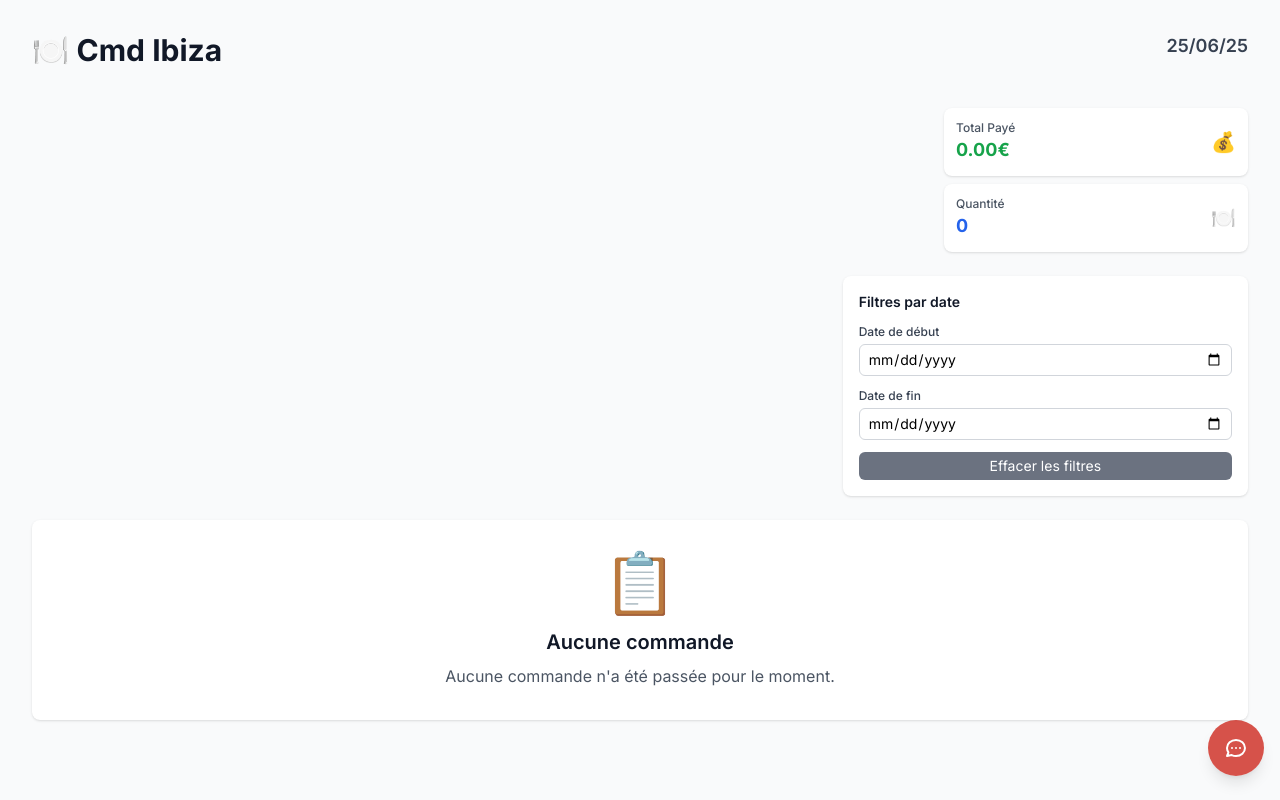
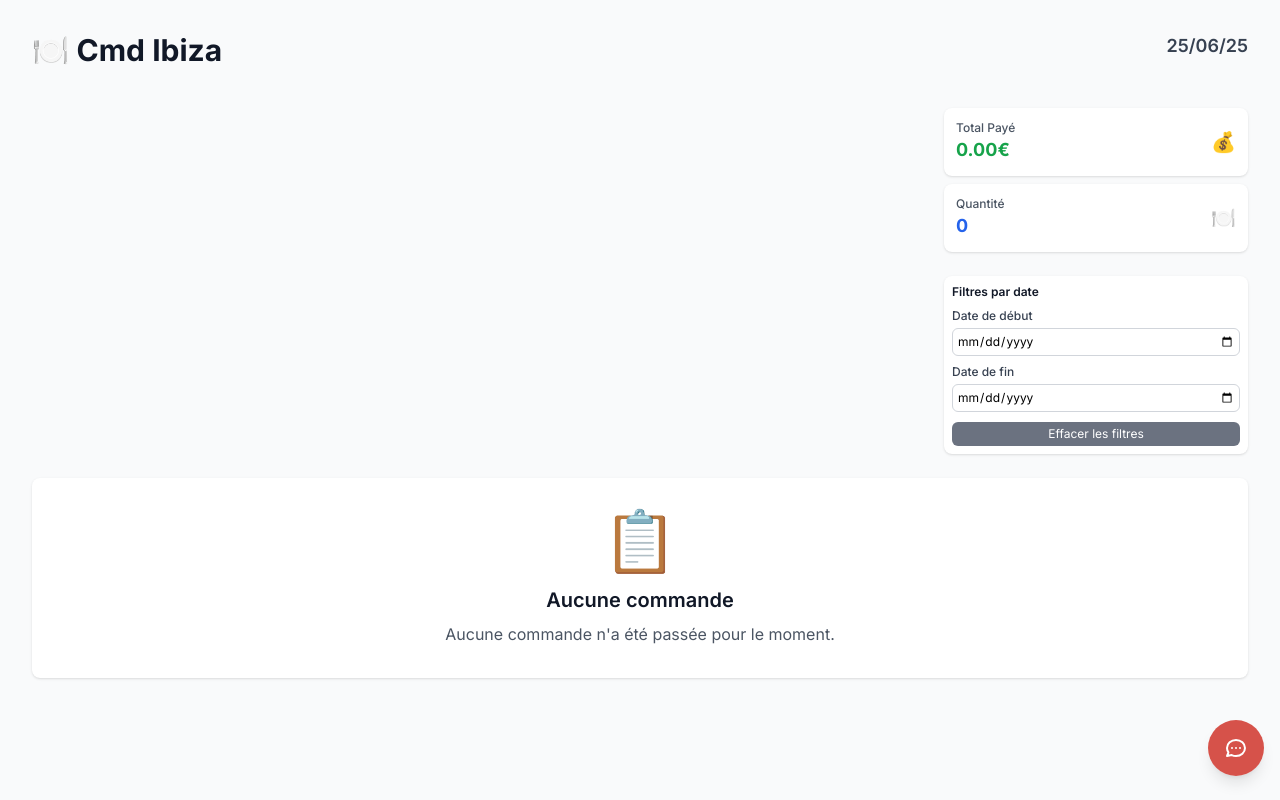
Before and after one commit to jimeye/mekboubaV3, a Next.js app: page /commandes in a window 1280 px wide. Built offline with nearby package versions, Linux system fonts and the light colour scheme.

Commit message:
Filtres : même largeur que compteurs et hauteur réduite de moitié

```diff
--- a/app/commandes/page.js
+++ b/app/commandes/page.js
@@ -162,9 +162,9 @@ export default function CommandesPage() {
 
         {/* Filtres de date */}
         <div className="flex justify-end mb-6">
-          <div className="bg-white rounded-lg shadow p-4 w-1/3">
-            <h3 className="text-sm font-semibold text-gray-900 mb-3">Filtres par date</h3>
-            <div className="space-y-3">
+          <div className="bg-white rounded-lg shadow p-2 w-1/4">
+            <h3 className="text-xs font-semibold text-gray-900 mb-2">Filtres par date</h3>
+            <div className="space-y-2">
               <div>
                 <label className="block text-xs font-medium text-gray-700 mb-1">
                   Date de début
@@ -173,7 +173,7 @@ export default function CommandesPage() {
                   type="date"
                   value={startDate}
                   onChange={(e) => setStartDate(e.target.value)}
-                  className="w-full px-2 py-1 text-sm border border-gray-300 rounded-md focus:outline-none focus:ring-2 focus:ring-blue-500"
+                  className="w-full px-1 py-1 text-xs border border-gray-300 rounded-md focus:outline-none focus:ring-2 focus:ring-blue-500"
                 />
               </div>
               <div>
@@ -184,20 +184,20 @@ export default function CommandesPage() {
                   type="date"
                   value={endDate}
                   onChange={(e) => setEndDate(e.target.value)}
-                  className="w-full px-2 py-1 text-sm border border-gray-300 rounded-md focus:outline-none focus:ring-2 focus:ring-blue-500"
+                  className="w-full px-1 py-1 text-xs border border-gray-300 rounded-md focus:outline-none focus:ring-2 focus:ring-blue-500"
                 />
               </div>
               <div>
                 <button
                   onClick={clearFilters}
-                  className="w-full px-3 py-1 text-sm bg-gray-500 text-white rounded-md hover:bg-gray-600 transition-colors"
+                  className="w-full px-2 py-1 text-xs bg-gray-500 text-white rounded-md hover:bg-gray-600 transition-colors"
                 >
                   Effacer les filtres
                 </button>
               </div>
             </div>
             {(startDate || endDate) && (
-              <div className="mt-3 p-2 bg-blue-50 rounded-md">
+              <div className="mt-2 p-1 bg-blue-50 rounded-md">
                 <p className="text-xs text-blue-800">
                   {filteredCommandes.length} commande{filteredCommandes.length > 1 ? 's' : ''}
                   {startDate && endDate ? ` du ${startDate} au ${endDate}` :
```
